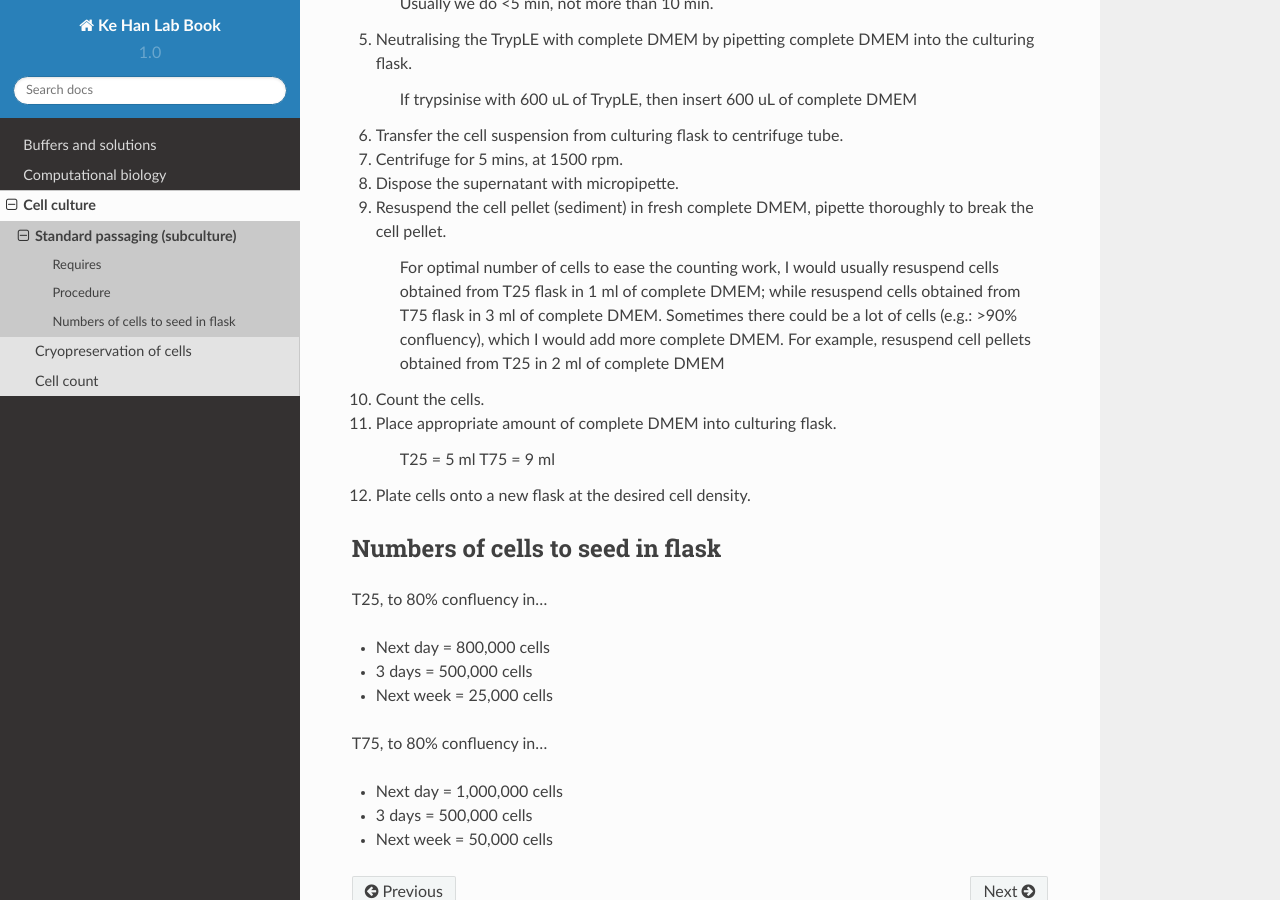
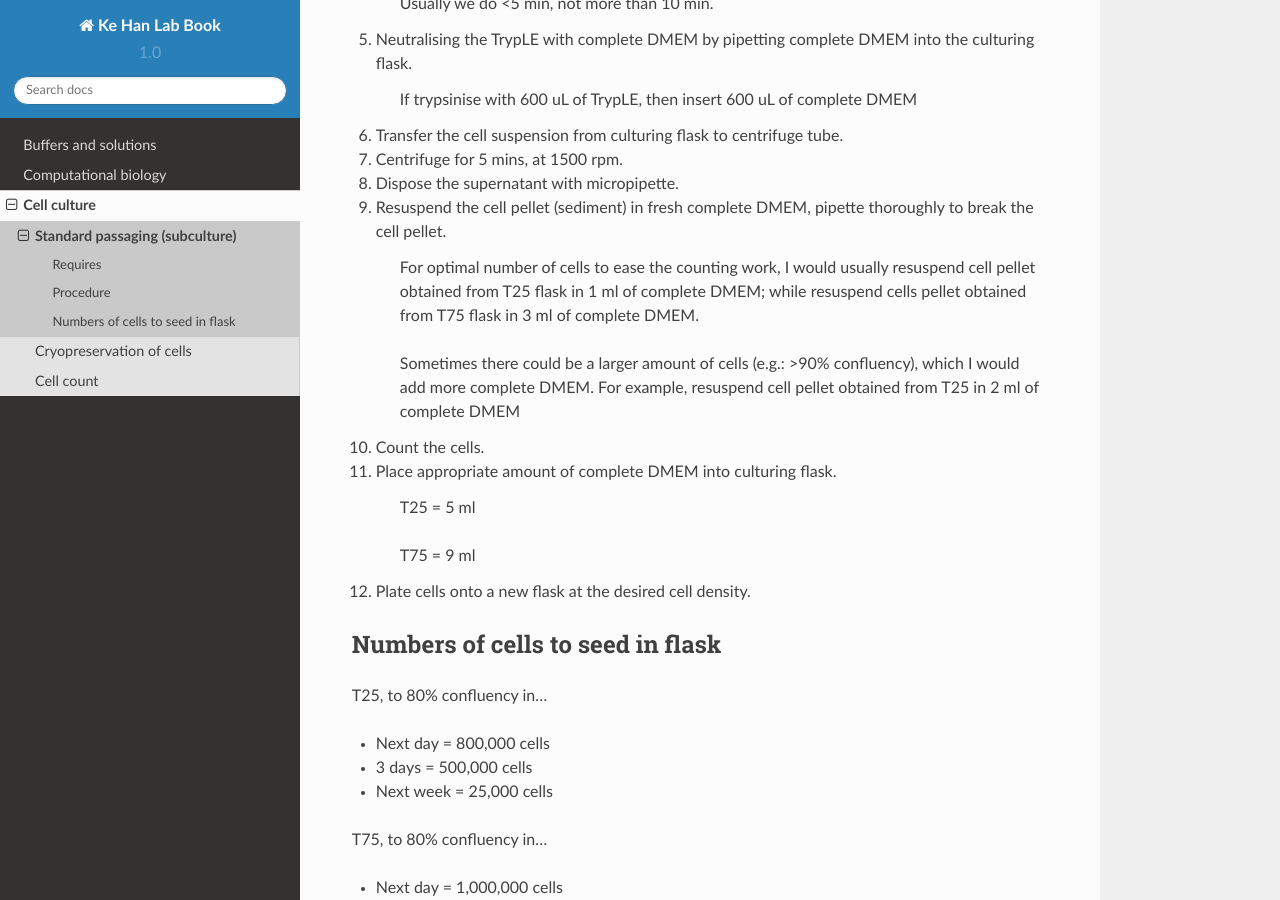
Before and after one commit to kehantan/labbook, a Sphinx documentation site: the page built from docs/cell_culture/maintain.rst, in a window 1280 px wide and 900 px high, scrolled down 724 px. Built offline with Sphinx 7.4.7 and the Read the Docs theme 2.0.0, drawn with Linux system fonts in a browser that asks for light colours.

Commit message:
Update maintain.rst

```diff
--- a/docs/cell_culture/maintain.rst
+++ b/docs/cell_culture/maintain.rst
@@ -34,13 +34,15 @@
 #. Dispose the supernatant with micropipette.
 #. Resuspend the cell pellet (sediment) in fresh complete DMEM, pipette thoroughly to break the cell pellet.
 
-    For optimal number of cells to ease the counting work, I would usually resuspend cells obtained from T25 flask in 1 ml of complete DMEM; while resuspend cells obtained from T75 flask in 3 ml of complete DMEM.
-    Sometimes there could be a lot of cells (e.g.: >90% confluency), which I would add more complete DMEM. For example, resuspend cell pellets obtained from T25 in 2 ml of complete DMEM
+    For optimal number of cells to ease the counting work, I would usually resuspend cell pellet obtained from T25 flask in 1 ml of complete DMEM; while resuspend cells pellet obtained from T75 flask in 3 ml of complete DMEM.
+
+    Sometimes there could be a larger amount of cells (e.g.: >90% confluency), which I would add more complete DMEM. For example, resuspend cell pellet obtained from T25 in 2 ml of complete DMEM
 
 #. Count the cells.
 #. Place appropriate amount of complete DMEM into culturing flask.
 
     T25 = 5 ml
+
     T75 = 9 ml
 
 #. Plate cells onto a new flask at the desired cell density.
```
